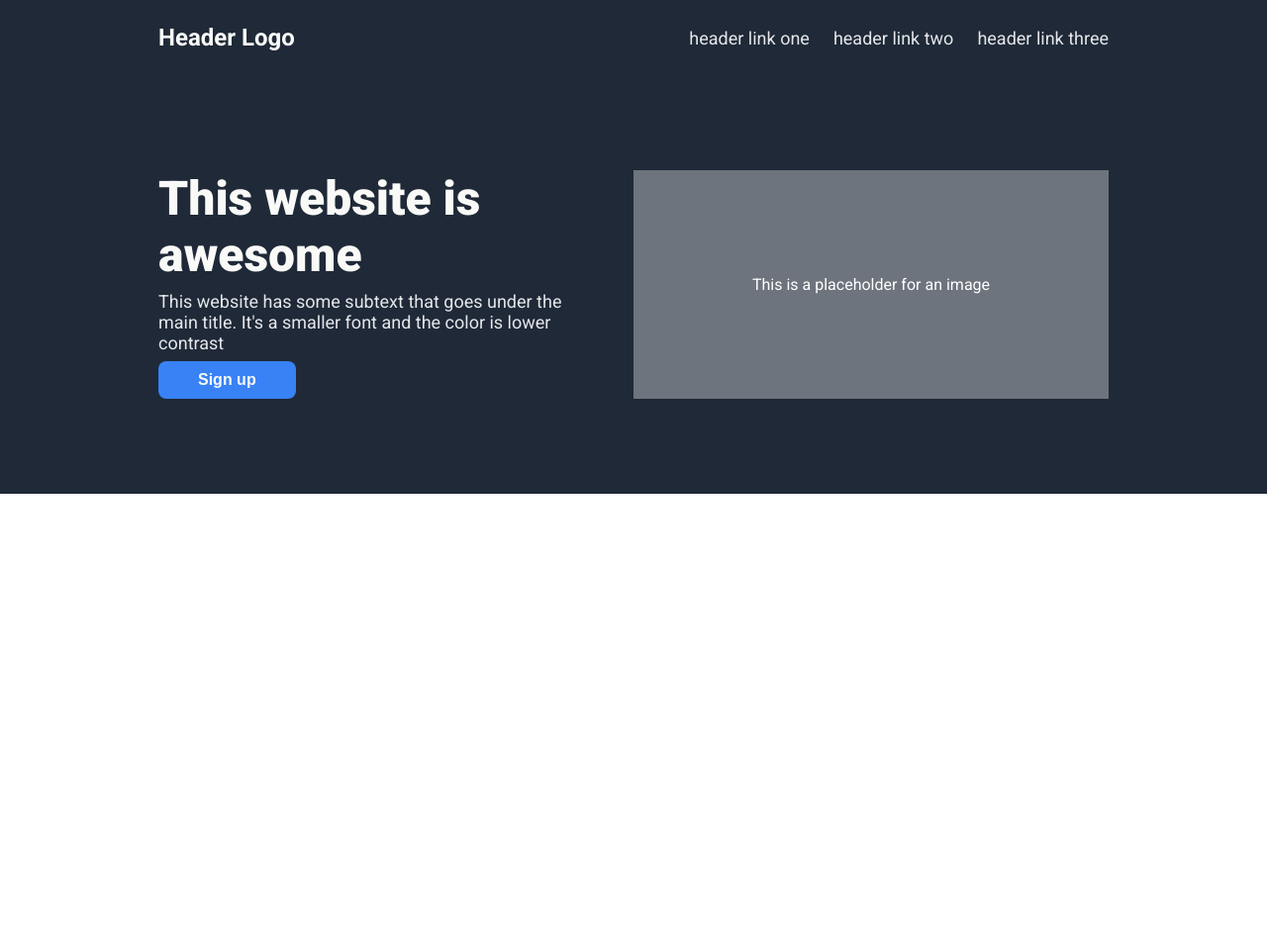
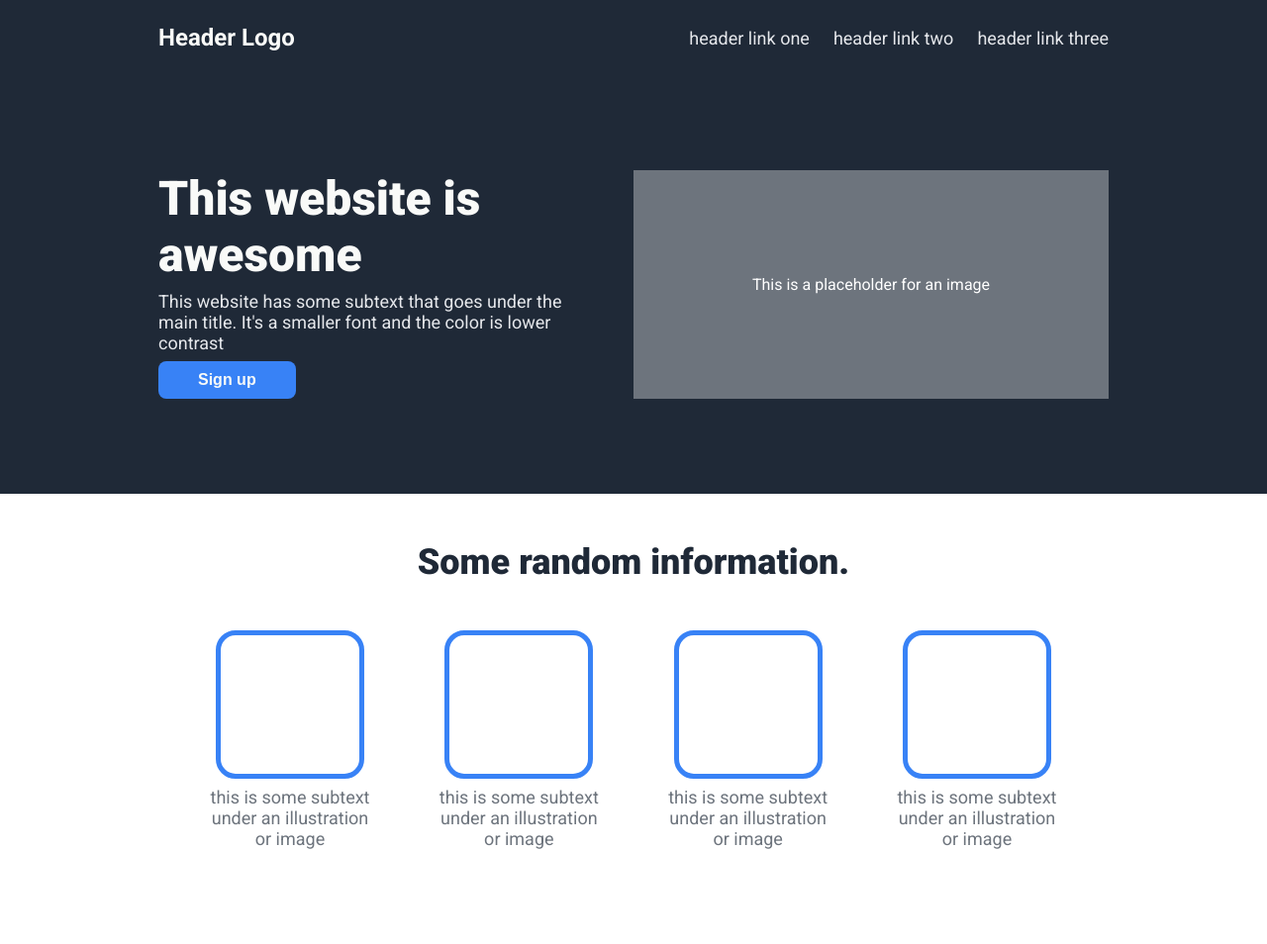
Before and after one commit to NitanJana/sample-project, a plain HTML site: page index.html in a window 1280 px wide. Shown: the whole page at 99% size. Before the commit the page ends 800 px from the top, so only its background shows below. Drawn offline with Linux system fonts and the light colour scheme.

Commit message:
feat: add info section

```diff
--- a/index.html
+++ b/index.html
@@ -23,7 +23,10 @@
         <div class="hero">
           <div class="hero-info">
             <div class="hero-title">This website is awesome</div>
-            <div class="hero-text">This website has some subtext that goes under the main title. It's a smaller font and the color is lower contrast</div>
+            <div class="hero-text">
+              This website has some subtext that goes under the main title. It's
+              a smaller font and the color is lower contrast
+            </div>
             <button class="button-sign-up">Sign up</button>
           </div>
           <div class="hero-image-placeholder">
@@ -31,6 +34,42 @@
           </div>
         </div>
       </div>
+
+      <div class="info-section-container">
+        <div class="info-section">
+          <div class="info-section-title">Some random information.</div>
+          <div class="info-container">
+            <div class="info">
+              <div class="info-image"></div>
+              <div class="info-subtext">
+                this is some subtext under an illustration or image
+              </div>
+            </div>
+
+            <div class="info">
+              <div class="info-image"></div>
+              <div class="info-subtext">
+                this is some subtext under an illustration or image
+              </div>
+            </div>
+
+            <div class="info">
+              <div class="info-image"></div>
+              <div class="info-subtext">
+                this is some subtext under an illustration or image
+              </div>
+            </div>
+
+            <div class="info">
+              <div class="info-image"></div>
+              <div class="info-subtext">
+                this is some subtext under an illustration or image
+              </div>
+            </div>
+
+          </div>
+        </div>
+      </div>
     </div>
   </body>
 </html>
--- a/style.css
+++ b/style.css
@@ -16,6 +16,7 @@ ul {
 
 body {
   font-family: "Roboto", sans-serif;
+  background-color: #fff;
 }
 
 /* HEADER */
@@ -62,7 +63,7 @@ body {
   justify-content: space-between;
   flex-wrap: wrap;
   gap: 8px;
-  flex:1;
+  flex: 1;
 }
 .hero-title {
   color: #f9faf8;
@@ -93,3 +94,44 @@ body {
   align-items: center;
   flex: 1;
 }
+
+/* Information */
+
+.info-section-container {
+  padding: 3rem 10rem;
+}
+
+.info-section-title {
+  font-size: 36px;
+  font-weight: 900;
+  color: #1f2937;
+  text-align: center;
+}
+
+.info-container {
+  padding: 3rem;
+  display: flex;
+  justify-content: space-between;
+}
+
+.info {
+  display: flex;
+  flex-direction: column;
+  align-items: center;
+  text-align: center;
+  width: 170px;
+  gap: 8px;
+
+}
+
+.info-image {
+  border: 5px solid #3882f6;
+  border-radius: 20px;
+  height: 150px;
+  width: 150px;
+}
+
+.info-subtext {
+  color: #6d747d;
+  font-size: 18px;
+}
```
